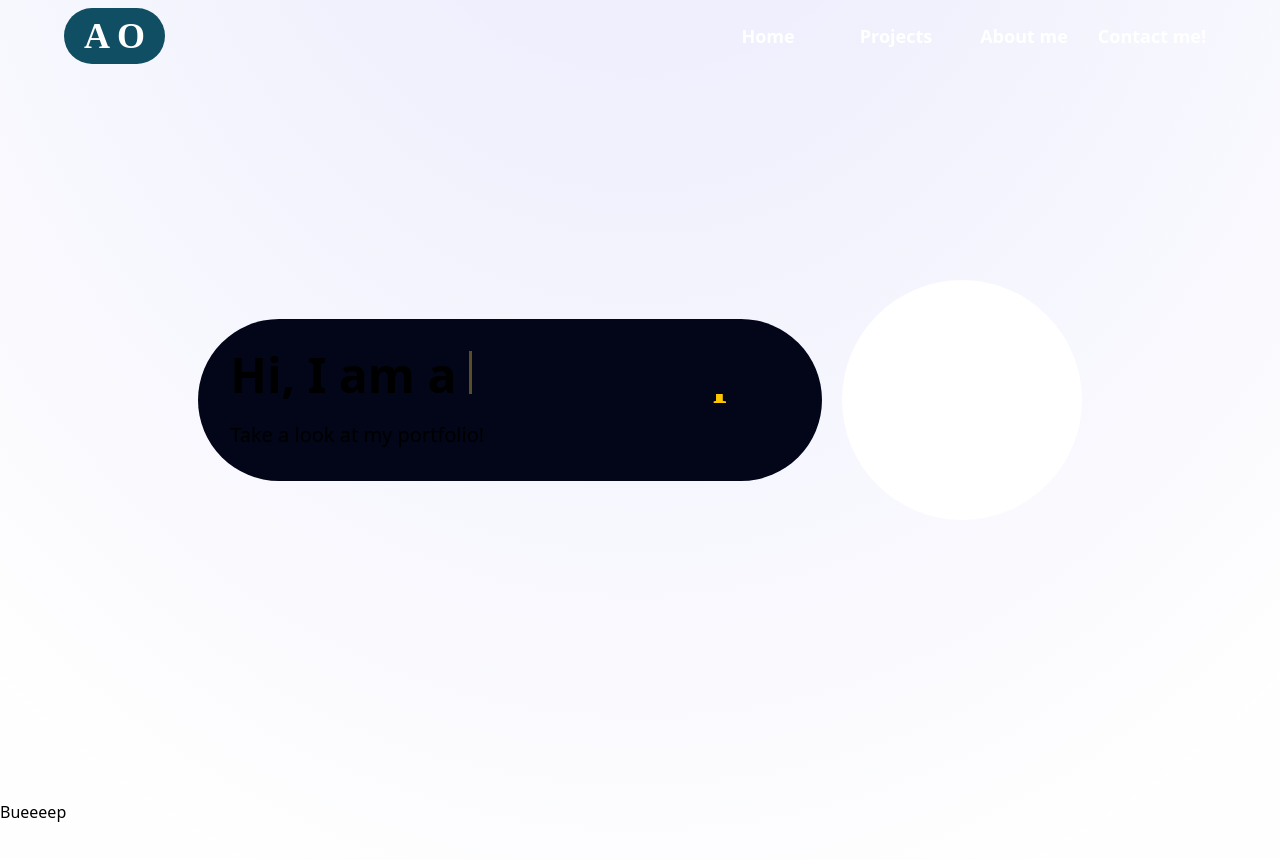
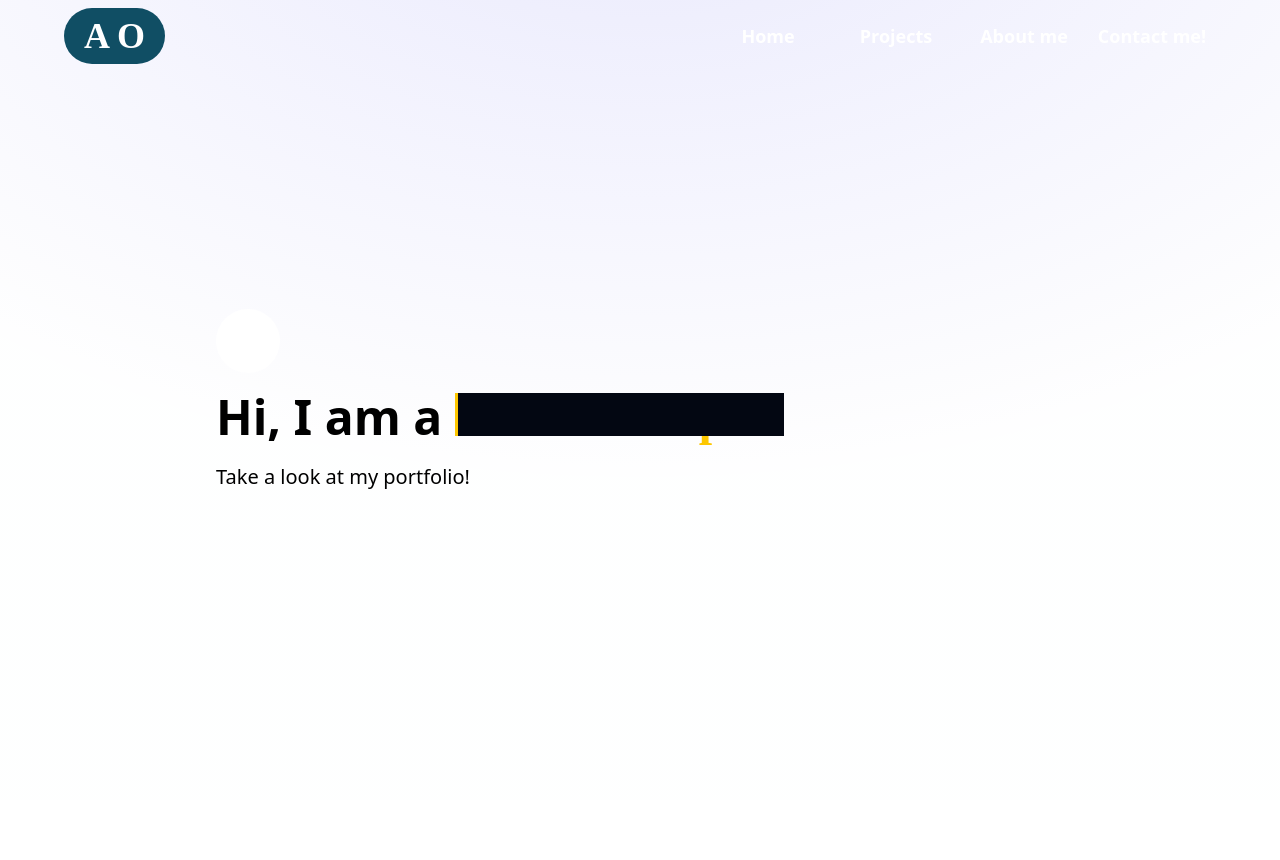
Before and after one commit to agusOlivieri/Portfolio, a Vue app: page / in a window 1280 px wide. Shown: the top 860 px of the page. After the commit the page ends 800 px from the top, so only its background shows below. Built offline with nearby package versions, Linux system fonts and the light colour scheme; a web font is replaced by a local one.

Commit message:
changed bg gradient start

```diff
--- a/src/App.vue
+++ b/src/App.vue
@@ -7,13 +7,11 @@ import Welcome from '@/components/Welcome.vue';
     <div
       class="absolute top-0 bottom-0 z-[-2] min-h-screen w-full bg-gray-50 dark:bg-gray-950
       bg-[radial-gradient(ellipse_80%_80%_at_50%_-20%,rgba(217,216,255,0.5),rgba(255,255,255,0.9))]
-      dark:bg-[radial-gradient(ellipse_80%_80%_at_50%_-20%,rgba(120,119,198,0.3),rgba(255,255,255,0))]"
+      dark:bg-[radial-gradient(ellipse_80%_80%_at_50%_-28%,rgba(120,119,198,0.3),rgba(255,255,255,0))]"
     ></div>
 
     <PortfolioHeader />
-    <Welcome />
-    <div class="h-screen">
-      <h1>Bueeeep</h1>
-
-    </div>
+    <main>
+      <Welcome />
+    </main>
 </template>
--- a/src/assets/main.css
+++ b/src/assets/main.css
@@ -19,9 +19,11 @@
     content: '';
     position: absolute;
     width: calc(100% + 8px);
-    background: var(--color-slate-950);
+    background: var(--color-gray-950);
+    /* background: white; */
     height: 81%;
-    border-left: 3px solid var(--color-slate-950);
+    /* border-left: 3px solid var(--color-slate-950); */
+    border-left: 3px solid var(--color-yellow-400);
     right: -8px;
     animation: cursor 0.8s infinite, typing 20s steps(20) infinite
 }
--- a/src/components/Welcome.vue
+++ b/src/components/Welcome.vue
@@ -3,11 +3,11 @@
 </script>
 
 <template>
-    <section id="welcome-section" class="h-screen flex justify-center items-center gap-5">
-        <div class="bg-slate-950 p-8 rounded-full">
+    <section id="welcome-section" class="h-screen max-w-5xl mx-auto px-22 flex flex-col justify-center items-start gap-5">
+        <div class="bg-white size-16 rounded-full"></div>
+        <div class="">
             <h1 class="text-5xl font-bold mb-5">Hi, I am a <span class="dev-animation text-yellow-400"></span></h1>
             <h2 class="text-xl">Take a look at my <span class="secundary-color">portfolio!</span></h2>
         </div>
-        <div class="bg-white w-60 h-60 rounded-full"></div>
     </section>
 </template>
```
